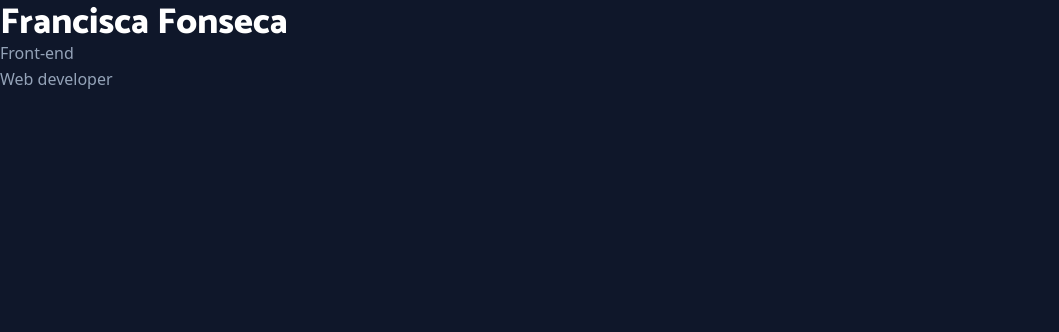
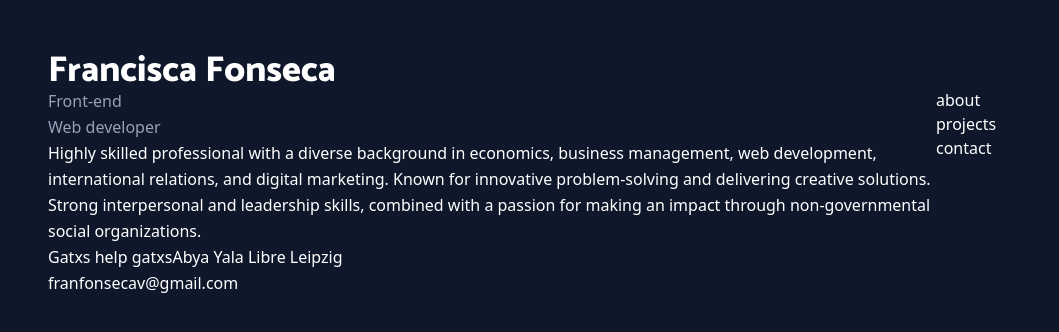
Before and after one commit to kikavlntn/personalWebSite, a Next.js app in the folder nextjs-blog/: page / in a window 1280 px wide. Shown: the top 332 px of the page, without its empty margins (0-1059 px from the left). Built offline with nearby package versions, Linux system fonts and the light colour scheme.

Commit message:
adding some style

```diff
--- a/nextjs-blog/src/app/globals.css
+++ b/nextjs-blog/src/app/globals.css
@@ -4,7 +4,7 @@
 
 @font-face {
 	font-family: "Mosk";
-	src: url("./fonts/Mosk Extra-Bold 800.ttf") format("truetype");
+	src: url("../../public/fonts/Mosk Extra-Bold 800.ttf") format("truetype");
 	font-weight: normal;
 	font-style: normal;
 }
--- a/nextjs-blog/src/app/layout.tsx
+++ b/nextjs-blog/src/app/layout.tsx
@@ -12,7 +12,19 @@ export default function RootLayout({
 }) {
 	return (
 		<html lang="en">
-			<body>{children}</body>
+			<body className="bg-slate-900 m-12">
+				<header>
+					<div className="text-white text-4xl font-Mosk">Francisca Fonseca</div>
+				</header>
+				<div className="flex-1 grid grid-cols-[3fr_1fr] w-full">
+					<div className="overflow-y: auto">{children}</div>
+					<div className="col-start-2 bg-slate-900 text-white flex flex-col">
+						<a href="">about</a>
+						<a href="">projects</a>
+						<a href="">contact</a>
+					</div>
+				</div>
+			</body>
 		</html>
 	);
 }
--- a/nextjs-blog/src/app/page.tsx
+++ b/nextjs-blog/src/app/page.tsx
@@ -1,13 +1,24 @@
 export default function Home() {
 	return (
-		<main className="h-screen bg-slate-900 leading-relaxed text-slate-400">
-			<div>
-				<div className="text-white text-4xl font-Mosk">Francisca Fonseca</div>
+		<main className=" bg-slate-900 leading-relaxed text-slate-400 grid-rows-2	">
+			<div className="grid-rows-2	">
 				<div>
 					Front-end <br></br>Web developer
 				</div>
+				<div className="text-white h-full">
+					Highly skilled professional with a diverse background in economics,
+					business management, web development, international relations, and
+					digital marketing. Known for innovative problem-solving and delivering
+					creative solutions. Strong interpersonal and leadership skills,
+					combined with a passion for making an impact through non-governmental
+					social organizations.
+				</div>
+				<div className="text-white h-full">
+					<a href="">Gatxs help gatxs</a>
+					<a href="">Abya Yala Libre Leipzig</a>
+				</div>
+				<div className="text-white h-full">franfonsecav@gmail.com</div>
 			</div>
-			<div></div>
 		</main>
 	);
 }
```
Also changed, not shown: nextjs-blog/public/fonts/Mosk Extra-Bold 800.ttf (renamed from nextjs-blog/src/app/fonts/Mosk Extra-Bold 800.ttf).
